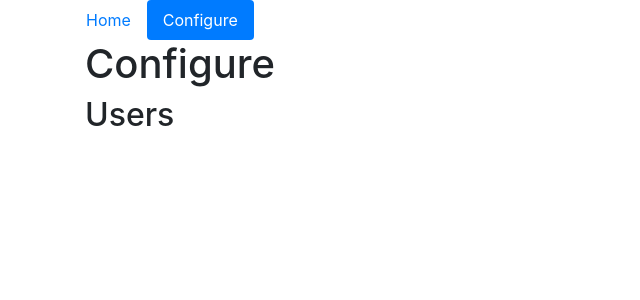
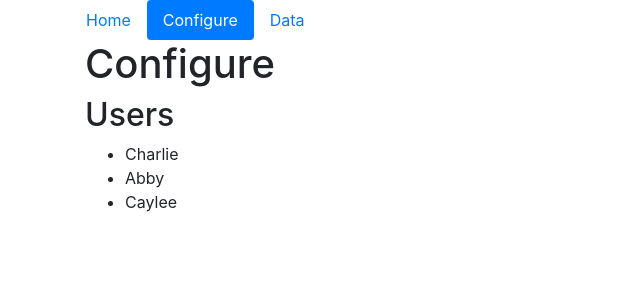
Before and after one commit to charliecoderdad/spending-tracker, a Flask app: page /configure in a window 1280 px wide. Shown: the top 300 px of the page, without its empty margins (0-640 px from the left). Run offline with Flask 2, Linux system fonts and the light colour scheme; some libraries are stand-ins or nearby versions.

Commit message:
working site before refactor into easier to use package

```diff
--- a/app.py
+++ b/app.py
@@ -1,7 +1,16 @@
 from flask import Flask, url_for
 from flask import render_template
+from flask_sqlalchemy import SQLAlchemy
+import db_actions
+
+database = "sqlite:///database/spending.db"
 
 app = Flask(__name__)
+app.config['SQLALCHEMY_DATABASE_URI'] = database
+app.config['SECRET_KEY'] = "WooWeeWhateverKey"
+db = SQLAlchemy(app)
+
+
 
 @app.route("/")
 def home():
@@ -9,7 +18,12 @@ def home():
 
 @app.route("/configure")
 def configure():
-    return render_template('configure.html')
+	users = [ "Charlie", "Abby", "Caylee" ]
+	return render_template('configure.html', users=users)
+
+@app.route("/data")
+def showData():
+    return render_template('data.html')
 
 if __name__=="__main__":
 	app.run(debug=True)
--- a/templates/configure.html
+++ b/templates/configure.html
@@ -4,7 +4,11 @@
 {% block content %}
 <h1>Configure</h1>
 <h2>Users</h2>
-<form>
 
-</form>
+<ul>
+	{% for user in users %}
+		<li>{{ user }}</li>
+	{% endfor %}
+</ul>
+
 {% endblock %}
--- /dev/null
+++ b/templates/data.html
@@ -0,0 +1,6 @@
+{% extends 'layout.html' %}
+{% set activePage = "data" %}
+
+{% block content %}
+<h1>Data placeholder</h1>
+{% endblock %}
--- a/templates/layout.html
+++ b/templates/layout.html
@@ -14,7 +14,8 @@
 		<!-- Build out site nav -->
 		{% set navigation_bar = [
 			('home', 'Home'),
-			('configure', 'Configure')
+			('configure', 'Configure'),
+			('showData', 'Data')
 		] %}
 
 		<div class="row" id="sitenav">
```
Also changed, not shown: 1 other file.
